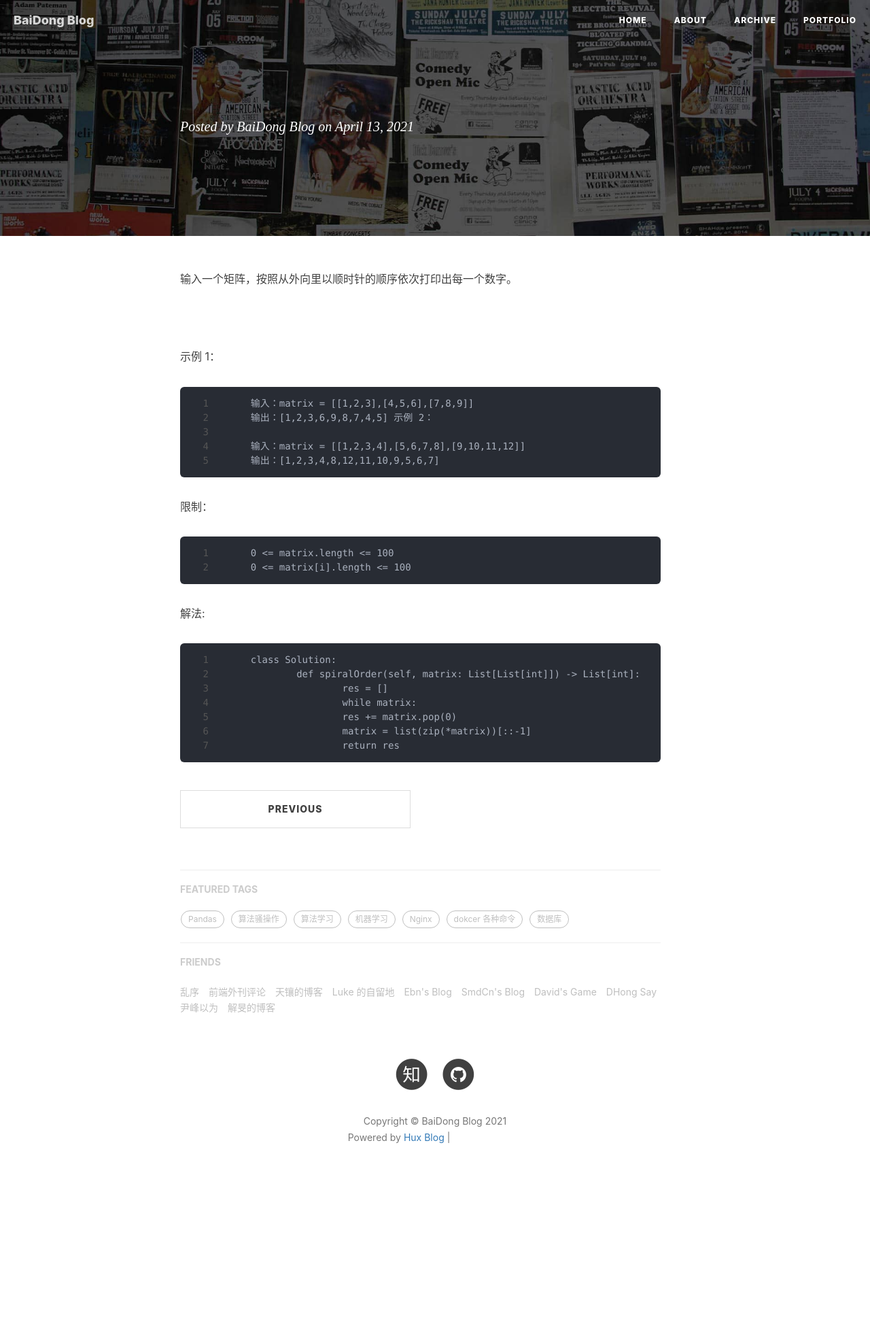
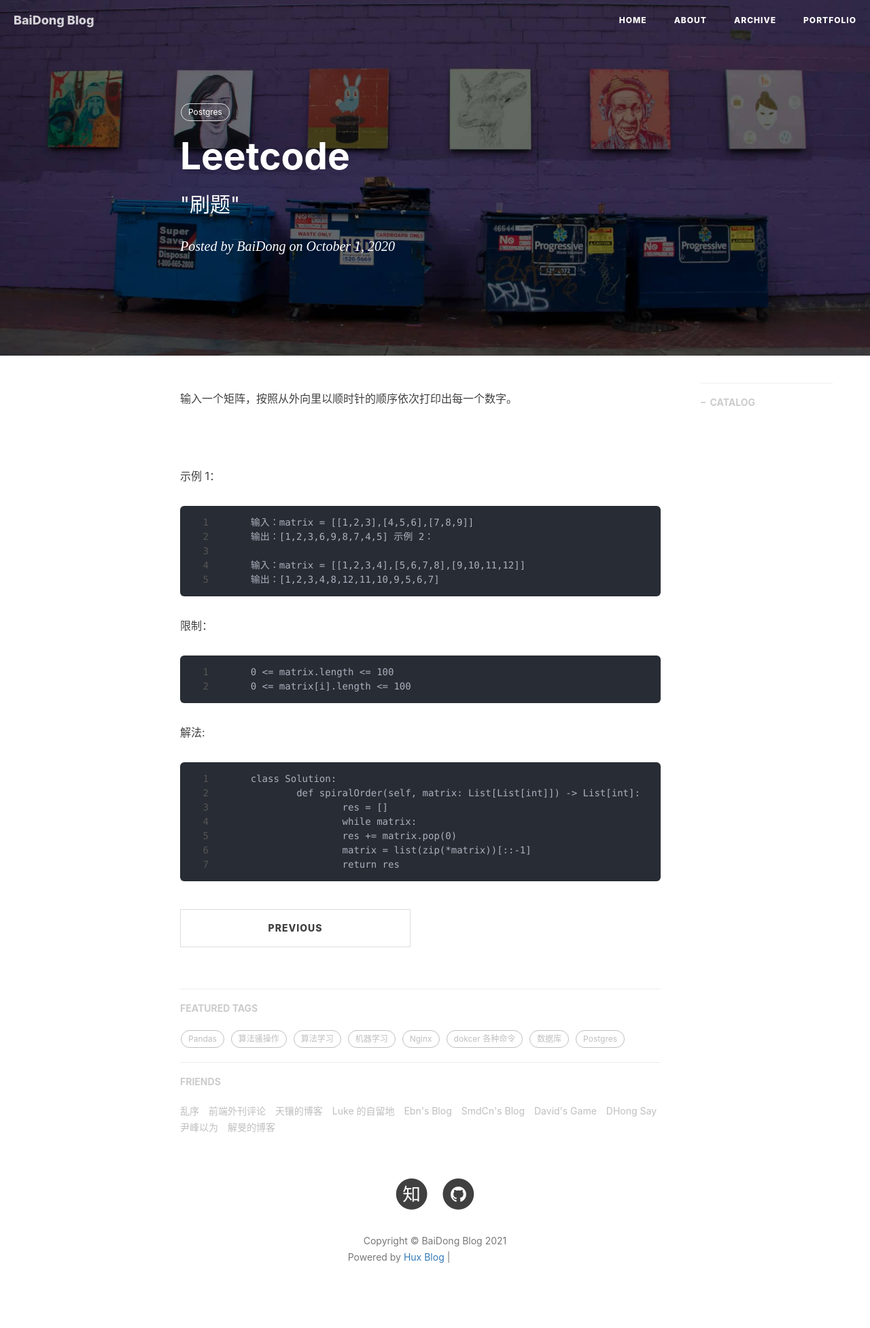
Before and after one commit to 13161231996/13161231996.github.io, a Jekyll site: the page built from _posts/2020-10-01-刷题.markdown, in a window 1280 px wide. Shown: the whole page at 68% size. Built offline with Jekyll 4.4.1, drawn with Linux system fonts in a browser that asks for light colours; nearby versions of some CDN libraries; our own code applies the rules of GitHub Pages for plain Markdown files; comment, search, counter and statistics services are not loaded; before the commit the page ends 1777 px from its top, so only the background shows below that; grey boxes are pictures that could not be loaded.

Commit message:
Update 2020-10-01-刷题.markdown

```diff
--- a/_posts/2020-10-01-刷题.markdown
+++ b/_posts/2020-10-01-刷题.markdown
@@ -2,7 +2,7 @@
 
 layout:     post
 title:      "Leetcode"
-subtitle:   " \"刷题""
+subtitle:   " \"刷题\""
 date:       2020-10-01 20:00:00
 author:     "BaiDong"
 header-img: "img/home-bg-art.jpg"
```
